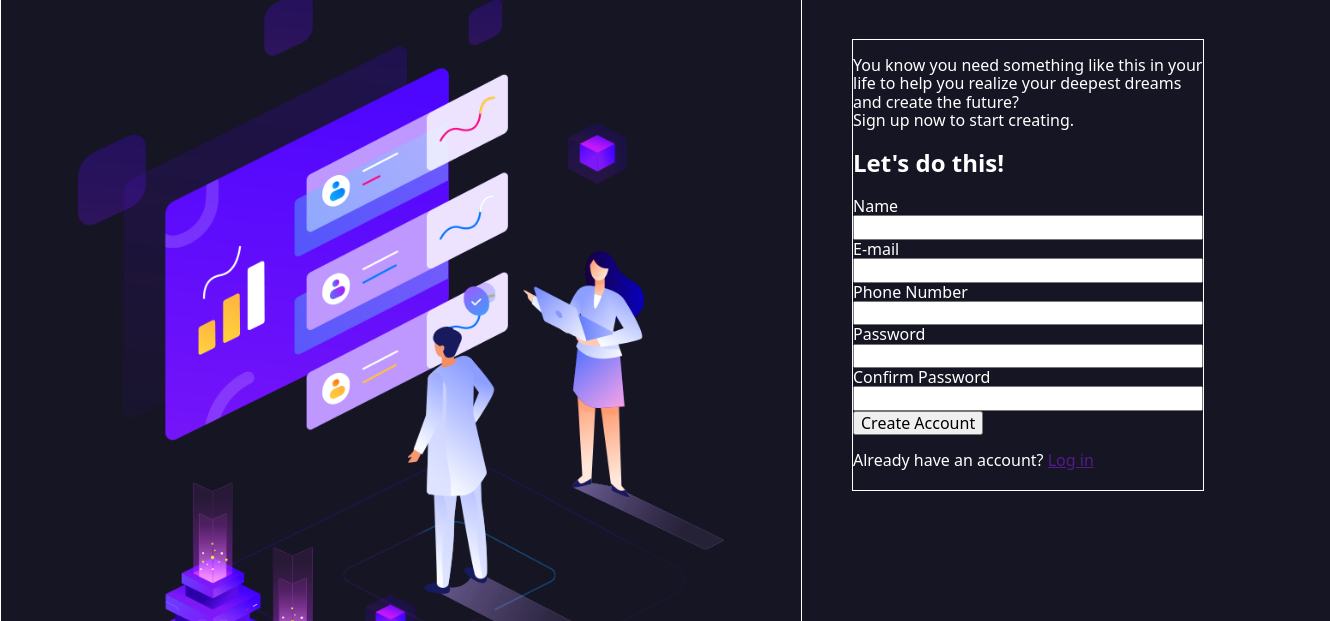
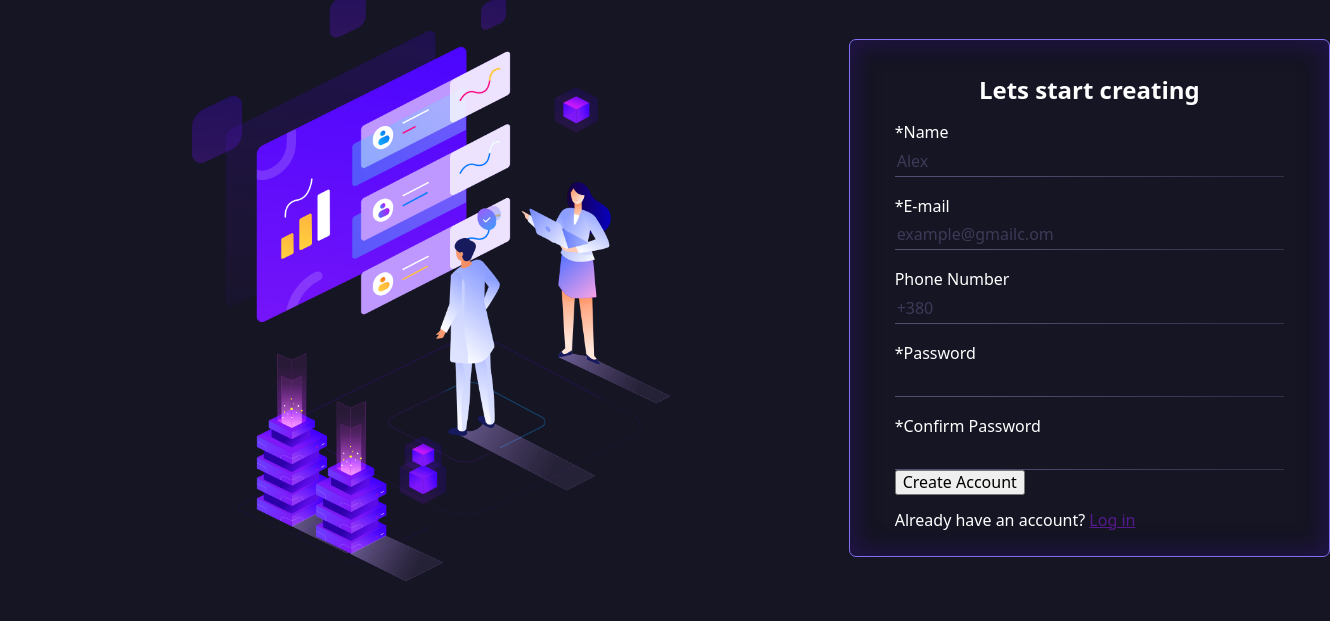
Before and after one commit to alex-dishen/sign-up-form, a plain HTML site: page index.html in a window 1280 px wide. Shown: the part 118-739 px from the top of the page, 1330 px wide, since content can reach past the window. Drawn offline with nearby package versions, Linux system fonts and the light colour scheme.

Commit message:
Update sign-up form

```diff
--- a/index.html
+++ b/index.html
@@ -8,7 +8,7 @@
     <link rel="stylesheet" href="normalize.css">
     <link rel="stylesheet" href="style.css">
     <script src="script.js" defer></script>
-    <title>Sign-up</title>
+    <title>PurpleSky</title>
 </head>
 <body>
     <header>
@@ -22,41 +22,34 @@
         </div>
 
         <div class="right-side">
-            <div class="intro">
-                <p>You know you need something like this in your life to help
-                    you realize your deepest dreams and create the future?<br>
-                    Sign up now to start creating.</p>
-            </div>
+            <h2>Lets start creating</h2>
 
             <form action="" method="post">
-                <h2>Let's do this!</h2>
 
                 <div>
-                    <label for="name">Name</label>
-                    <input type="text" name="name" id="name" required>
+                    <label for="name">*Name</label>
+                    <input type="text" name="name" id="name" placeholder="Alex" required>
                 </div>
                 <div>
-                    <label for="email">E-mail</label>
-                    <input type="email" name="email" id="email" required>
+                    <label for="email">*E-mail</label>
+                    <input type="email" name="email" id="email" placeholder="example@gmailc.om" required>
                 </div>
                 <div>
                     <label for="number">Phone Number</label>
-                    <input type="tel" name="number" id="number">
+                    <input type="tel" name="number" id="number" placeholder="+380">
                 </div>
                 <div>
-                    <label for="pswd">Password</label>
+                    <label for="pswd">*Password</label>
                     <input type="password" name="password" id="pswd" required>
                 </div>
                 <div>
-                    <label for="rp_pswd">Confirm Password</label>
+                    <label for="rp_pswd">*Confirm Password</label>
                     <input type="password" name="password" id="rp_pswd" required>
                 </div>
+                <button>Create Account</button>
             </form>
 
-            <div>
-                <button>Create Account</button>
-                <p>Already have an account? <a href="">Log in</a></p>
-            </div>
+            <p>Already have an account? <a href="">Log in</a></p>
         </div>
     </main>
 
--- a/style.css
+++ b/style.css
@@ -1,24 +1,12 @@
-:root {
-    --font-color: white;
-}
-
 body {
     height: 100vh;
     display: flex;
     flex-direction: column;
 
-    font-family:
-    system-ui,
-    -apple-system,
-    'Segoe UI',
-    Roboto,
-    Helvetica,
-    Arial,
-    sans-serif,
-    'Apple Color Emoji',
-    'Segoe UI Emoji';
+    font-family: system-ui, -apple-system, 'Segoe UI', Roboto, Helvetica,
+    Arial, sans-serif, 'Apple Color Emoji', 'Segoe UI Emoji';
 
-    color: var(--font-color);
+    color: white;
     background-color: rgb(21, 21, 35);
 }
 
@@ -49,32 +37,61 @@ main {
 
 .left-side {
     display: flex;
-    align-items: center;
-    justify-content: center;
     width: 800px;
-    height: 100vh;
-    /* border: 1px solid white; */
-    position: relative;
-    border: 1px solid;
 }
 
 .picture {
-    height: 100%;
-    /* border: 1px solid; */
+    position: relative;
+    height: max(74vh, 580px);
+    left: 15vw;
 }
 
 .right-side {
-    border: 1px solid;
-    width: 350px;
-    height: 450px;
     position: relative;
+    height: 500px;
+    width: 390px;
     left: 50px;
     top: 50px;
+    padding: 16px 45px 0 45px;
+    border: 1px solid rgb(127, 112, 245);
+    border-radius: 7px;
+    box-shadow: inset 4px 4px 23px rgb(32, 20, 68), inset -4px -4px 23px rgb(32, 20, 68);
+}
+
+h2 {
+    text-align: center;
 }
 
 form > div {
     display: flex;
     flex-direction: column;
+    gap: 4px;
+}
+
+form > div + div {
+    margin-top: 20px;
+}
+
+input {
+    height: 28px;
+    outline: none;
+    border: hidden;
+    border-bottom: groove;
+    border-image-slice: 1;
+    border-width: 1px;
+
+    background-color: inherit;
+    color: white;
+    border-image-source: linear-gradient(90deg, rgba(121,116,166,0.6) 24%, rgba(121,116,166,0.45) 55%, rgba(121,116,166,0.3) 86%);
+}
+
+input::placeholder {
+    color: rgba(121,116,166,0.4);
+}
+
+input:focus {
+    border-image-source: linear-gradient(90deg, rgba(127,112,245,0.75) 24%, rgba(127,112,245,0.55) 55%, rgba(127,112,245,0.45) 86%);
+    border-width: 1.5px;
 }
 
 /* FOOTER */
```
Also changed, not shown: img/closed_eye.png (added), img/opened_eye.png (added).
